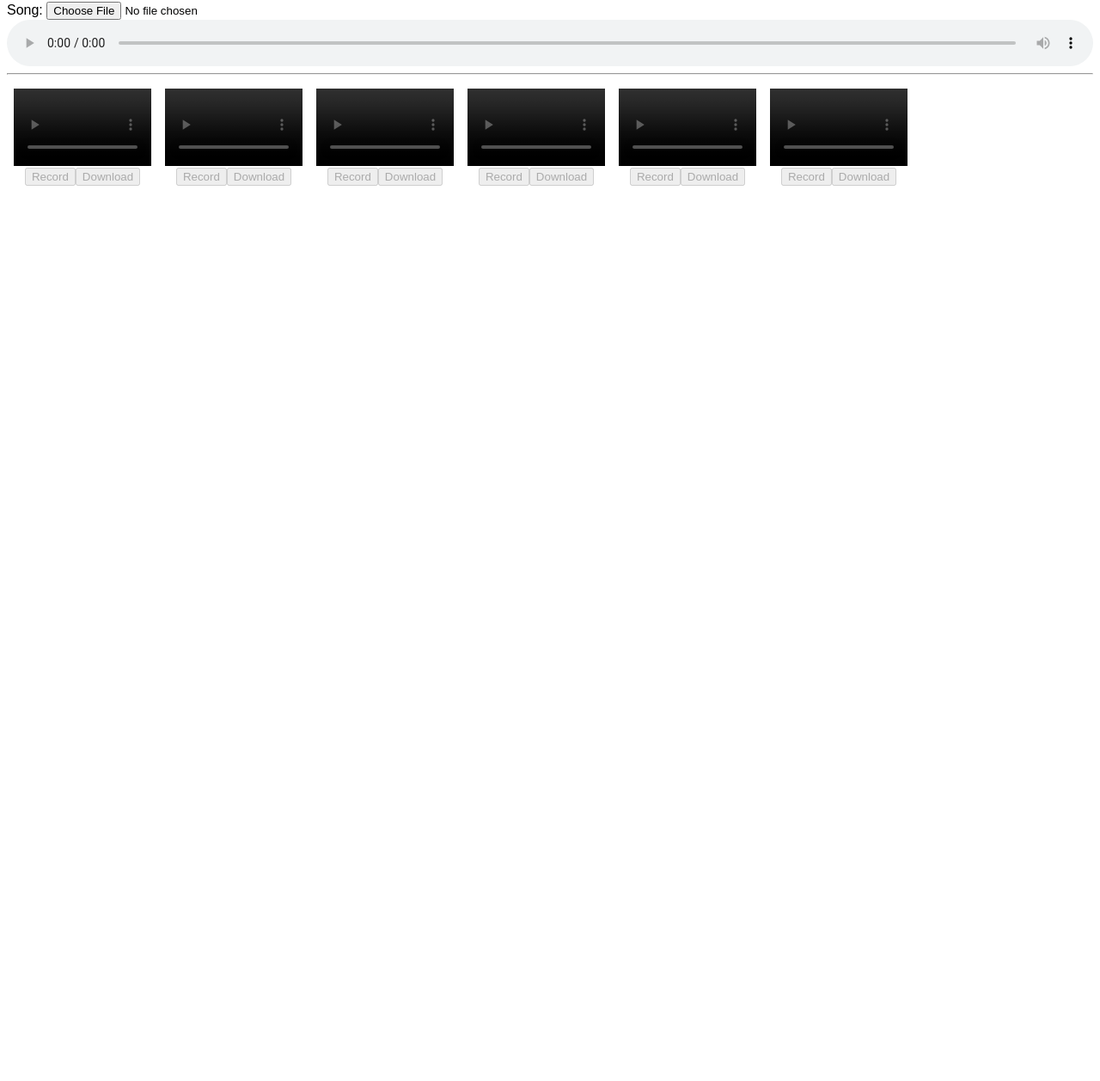
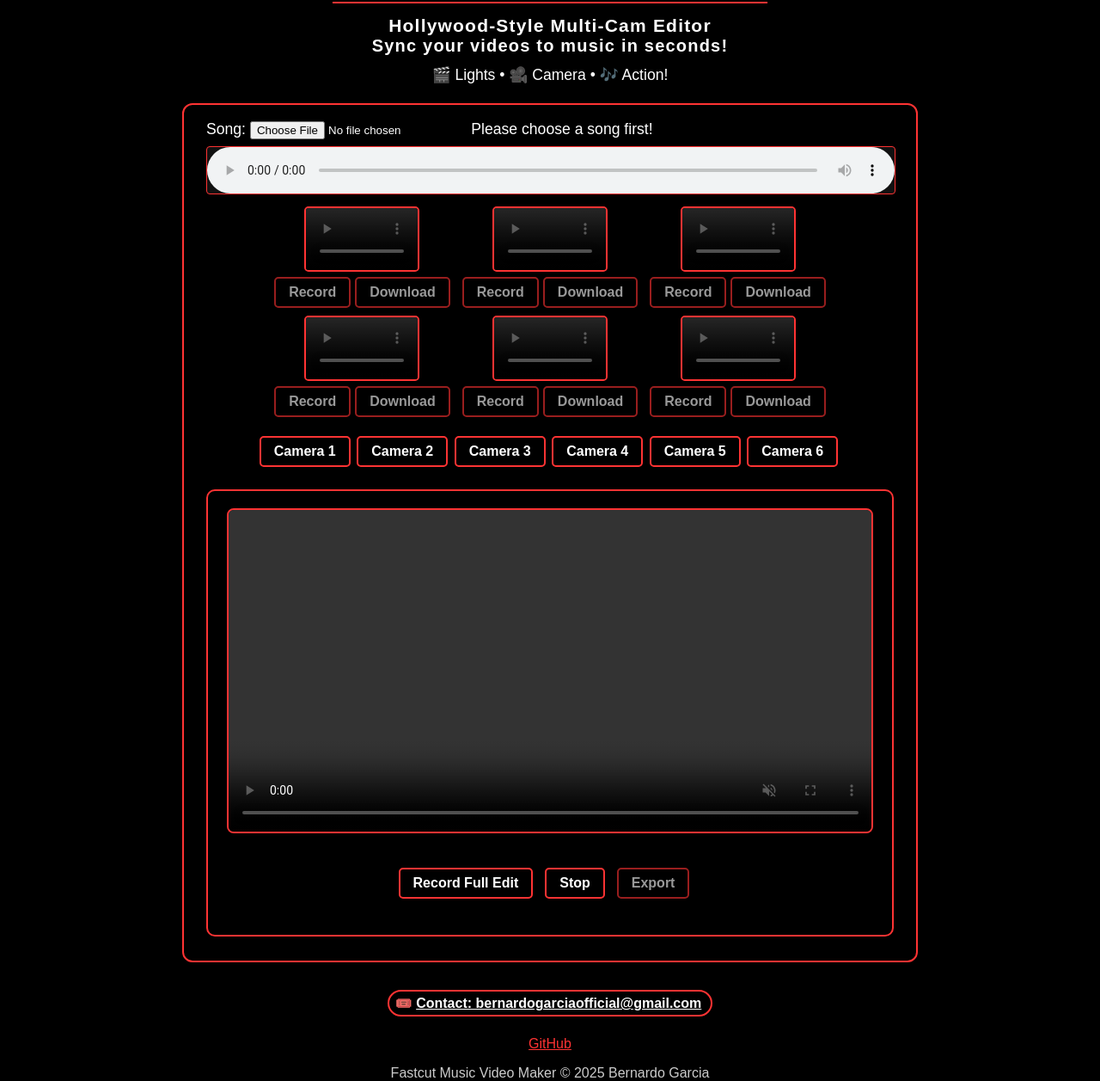
Before and after one commit to bernardogarciaofficial/fastcutvideoswitcher, a plain HTML site: page index.html in a window 1280 px wide. Shown: the part 78-1335 px from the top of the page at 86% size. Before the commit the page ends 800 px from the top, so only its background shows below. Drawn offline with Linux system fonts and the light colour scheme.

Commit message:
Update index.html

```diff
--- a/index.html
+++ b/index.html
@@ -1,24 +1,61 @@
 <!DOCTYPE html>
 <html lang="en">
 <head>
-  <meta charset="UTF-8" />
-  <title>Webcam + Song Recorder (Multi-Track)</title>
-  <style>
-    body { font-family: sans-serif; }
-    .thumb-col { display: inline-block; margin: 8px; vertical-align: top; }
-    .thumb { width: 160px; height: 90px; background: #222; display: block; }
-    .thumb-controls { margin-top: 2px; text-align: center; }
-    #audio { width: 100%; }
-    #status { display:block; margin-top:10px; }
-  </style>
+  <meta charset="UTF-8">
+  <title>Fastcut Music Video Maker</title>
+  <link rel="stylesheet" href="styles.css">
 </head>
 <body>
-  <h1>Record Video With Song (Multi-Track)</h1>
-  <label>Song: <input type="file" id="songInput" accept="audio/*"></label>
-  <audio id="audio" controls style="display:block;"></audio>
-  <hr>
-  <div id="thumbRow"></div>
-  <span id="status"></span>
+  <header>
+    <div class="logo-area">
+      <span class="brand-name">Fastcut Music Video Maker</span>
+    </div>
+    <div class="gala-title">
+      <span class="movie">Hollywood-Style Multi-Cam Editor</span>
+      <br><span class="editor">Sync your videos to music in seconds!</span>
+    </div>
+    <div class="lights-camera-action">🎬 Lights • 🎥 Camera • 🎶 Action!</div>
+  </header>
+  <div class="hollywood-card">
+    <div class="upload-section">
+      <label>Song: <input type="file" id="songInput" accept="audio/*"></label>
+      <span id="warnSong">Please choose a song first!</span>
+      <span id="audioStatus"></span>
+      <audio id="audio" controls style="width:100%;margin:8px 0;"></audio>
+    </div>
+    <div id="thumbRow" class="thumb-row"></div>
+    <div id="switcherBtnsContainer" class="gala-switcher-btns">
+      <button class="switcher-btn" data-idx="0">Camera 1</button>
+      <button class="switcher-btn" data-idx="1">Camera 2</button>
+      <button class="switcher-btn" data-idx="2">Camera 3</button>
+      <button class="switcher-btn" data-idx="3">Camera 4</button>
+      <button class="switcher-btn" data-idx="4">Camera 5</button>
+      <button class="switcher-btn" data-idx="5">Camera 6</button>
+    </div>
+    <div id="switcherTracks"></div>
+    <div class="hollywood-output">
+      <div class="video-output-card">
+        <div id="recIndicator" class="rec-indicator" style="display:none;">● REC</div>
+        <video id="masterOutputVideo" controls autoplay muted playsinline></video>
+        <div class="controls-section">
+          <button id="recordFullEditBtn" class="action-btn">Record Full Edit</button>
+          <button id="stopPreviewBtn" class="action-btn">Stop</button>
+          <button id="exportMusicVideoBtn" class="export-btn" disabled>Export</button>
+          <span id="exportStatus"></span>
+        </div>
+      </div>
+    </div>
+    <div id="hiddenVideos" style="display:none;"></div>
+  </div>
+  <footer>
+    <div class="footer-content">
+      <span class="ticket-badge">🎟️ <a href="mailto:bernardogarciaofficial@gmail.com">Contact: bernardogarciaofficial@gmail.com</a></span>
+      <div class="footer-links">
+        <a href="https://github.com/bernardogarciaofficial">GitHub</a>
+      </div>
+      <div class="created-by">Fastcut Music Video Maker © 2025 Bernardo Garcia</div>
+    </div>
+  </footer>
   <script src="script.js"></script>
 </body>
 </html>
```
